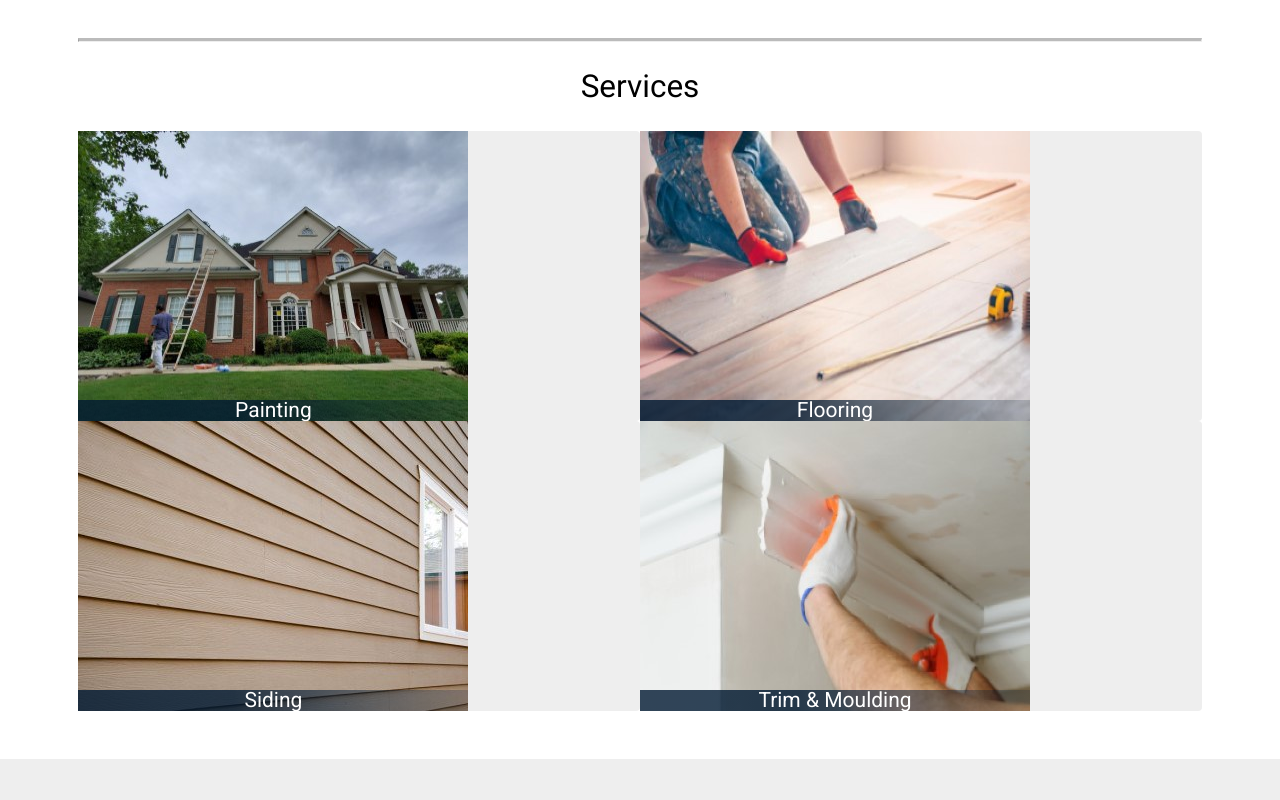
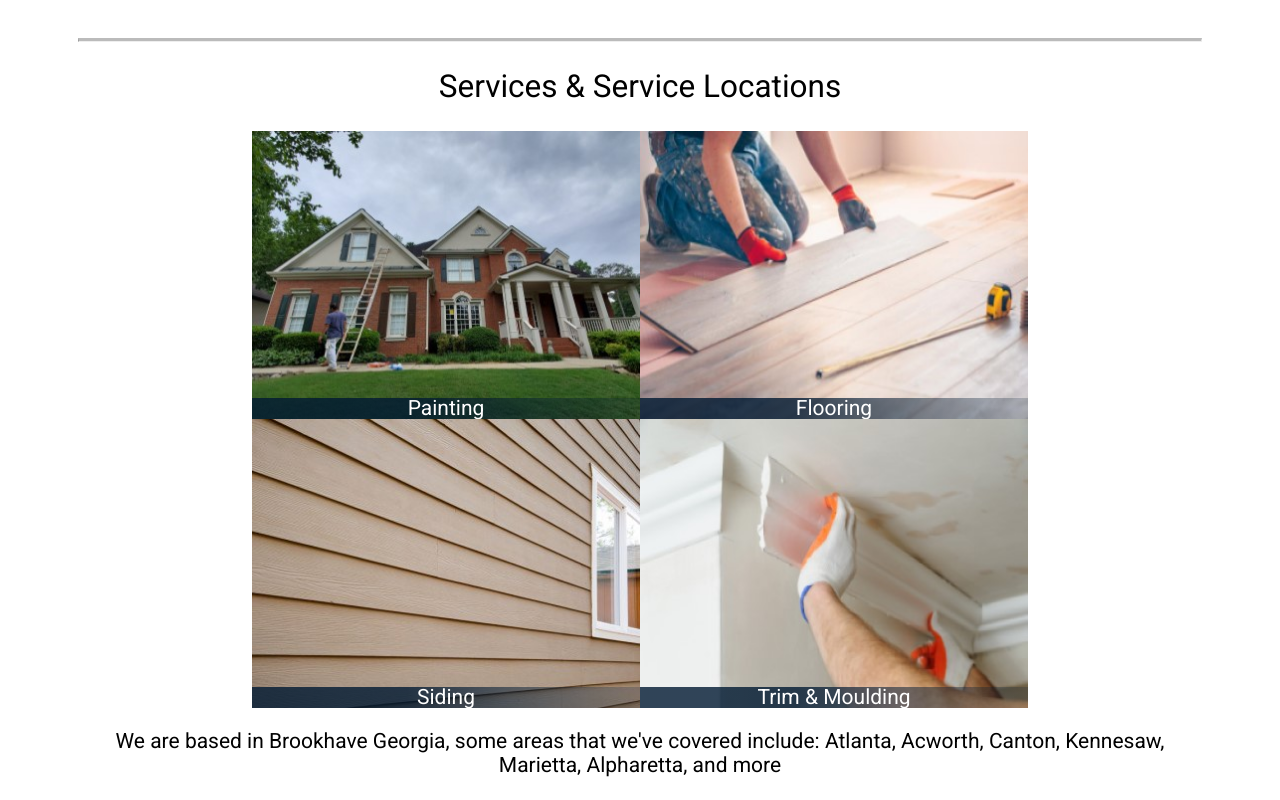
Before and after one commit to ajmc200/ajmc200.github.io, an Angular app: page / in a window 1280 px wide. Shown: the part 680-1480 px from the top of the page. Built offline with nearby package versions, Linux system fonts and the light colour scheme.

Commit message:
color ajustments, card formating, added content

```diff
--- a/src/app/components/homepage/homepage.component.css
+++ b/src/app/components/homepage/homepage.component.css
@@ -54,21 +54,20 @@ hr.solid {
     display: flex;
     -webkit-flex-wrap: wrap;
     flex-wrap: wrap;
+    max-width: 48.5rem;
+    margin-inline: auto;
 }
 
 .card {
     display: flex;
     width: 50%;
     align-items: center;
+    justify-content: center;
     border-radius: 4px;
 }
 
 .card-content-container {
     position: relative;
-}
-
-.card-pic {
-
 }
 
 .card-detail {
--- a/src/app/components/homepage/homepage.component.html
+++ b/src/app/components/homepage/homepage.component.html
@@ -11,10 +11,10 @@
         <div class="content-container">
 
           <div class="w3-twothird">
-            <h1 class = "section-header" >Services</h1>
+            <h1 class = "section-header" >Services & Service Locations</h1>
 
             <div class="cards-container">
-              <div class="card bg-light">
+              <div class="card">
                 <div class="card-content-container">
                   <div class="card-pic">
                     <img class="swiper-pic" src="../../../assets/service-card-pics/painting-thumb-pic.jpg" alt="Painting service">
@@ -29,7 +29,7 @@
 
               </div>
 
-              <div class="card bg-light">
+              <div class="card">
                 <div class="card-content-container">
                   <div class="card-pic">
                     <img class="swiper-pic" src="../../../assets/service-card-pics/flooring-thumb-pic.jpg" alt="Flooring installation">
@@ -44,7 +44,7 @@
 
               </div>
 
-              <div class="card bg-light">
+              <div class="card">
                 <div class="card-content-container">
                   <div class="card-pic">
                     <img class="swiper-pic" src="../../../assets/service-card-pics/siding-thumb-pic.jpg" alt="Siding installation">
@@ -59,7 +59,7 @@
 
               </div>
 
-              <div class="card bg-light">
+              <div class="card">
                 <div class="card-content-container">
                   <div class="card-pic">
                     <img class="swiper-pic" src="../../../assets/service-card-pics/crown-moulding-thumb-pic.jpg" alt="Moulding installation">
@@ -76,7 +76,9 @@
             </div>
           </div>
 
-
+          <div>
+            <p>We are based in Brookhave Georgia, some areas that we've covered include: Atlanta, Acworth, Canton, Kennesaw, Marietta, Alpharetta, and more </p>
+          </div>
 
         </div>
       </div>
@@ -164,7 +166,8 @@
       <!-- Footer -->
     <section class="bg-dark">
       <div class="grid" id="info">
-          <h1 class="section-header"></h1>
+          <h1 class="section-header"> Contact Us </h1>
+          <p> Phone: (770)-316-2965</p>
       </div>
     </section>
 
--- a/src/app/components/nav-bar/nav-bar.component.css
+++ b/src/app/components/nav-bar/nav-bar.component.css
@@ -31,7 +31,7 @@ a, u {
     padding: 0.5rem 2vw;
     top: 0;
 
-    background-color: rgb(53, 53, 53);
+    background-color: #001427;
     z-index: 2;
     height: 60px;
 }
--- a/src/app/components/nav-bar/nav-bar.component.ts
+++ b/src/app/components/nav-bar/nav-bar.component.ts
@@ -9,11 +9,11 @@ import { trigger, state, style, animate, transition, } from '@angular/animations
     trigger('openClose', [
       state('open', style({
         height: '180px',
-        backgroundColor: 'rgb(53, 53, 53)',
+        backgroundColor: '#001427',
       })),
       state('closed', style({
         height: '0%',
-        backgroundColor: 'rgb(53, 53, 53)'
+        backgroundColor: '#001427'
       })),
       transition('open => closed', [
         animate('0.15s')
```
Also changed, not shown: 3 other files (tests, documents, lock files or other folders).
